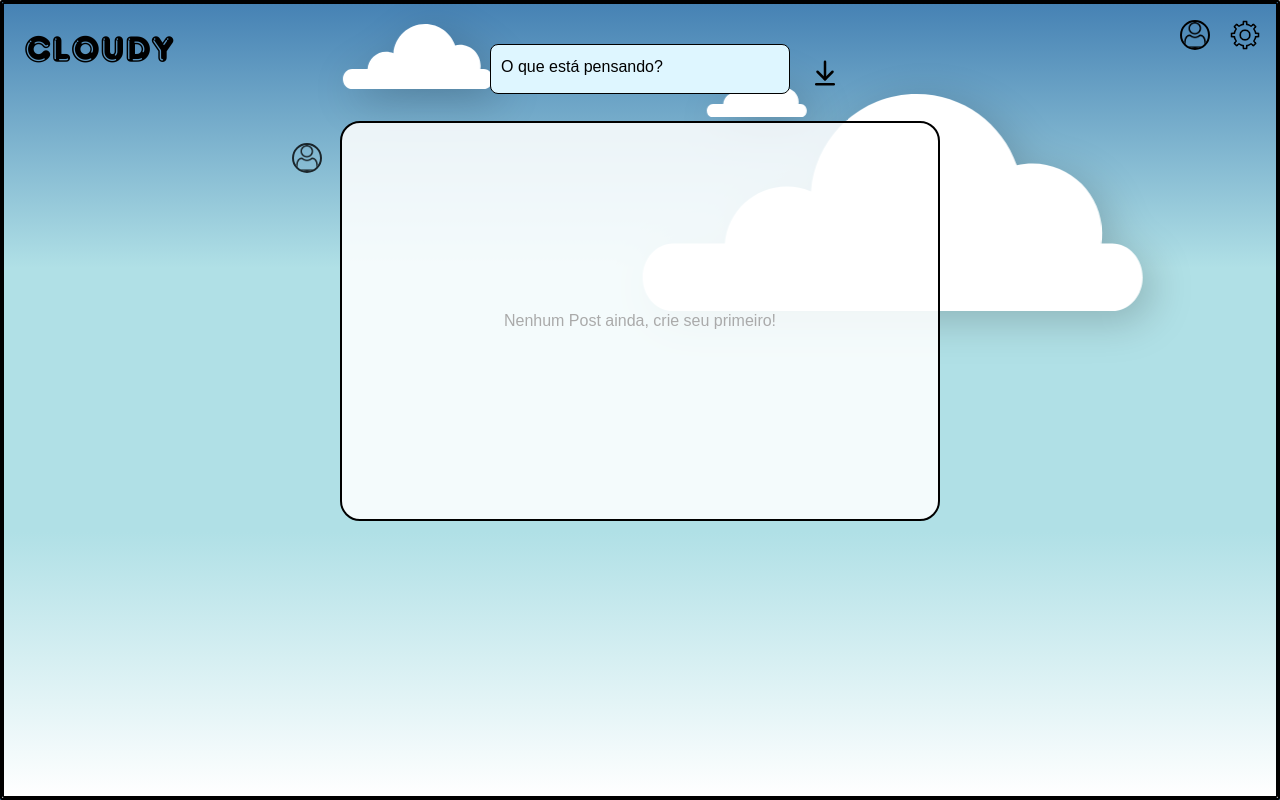
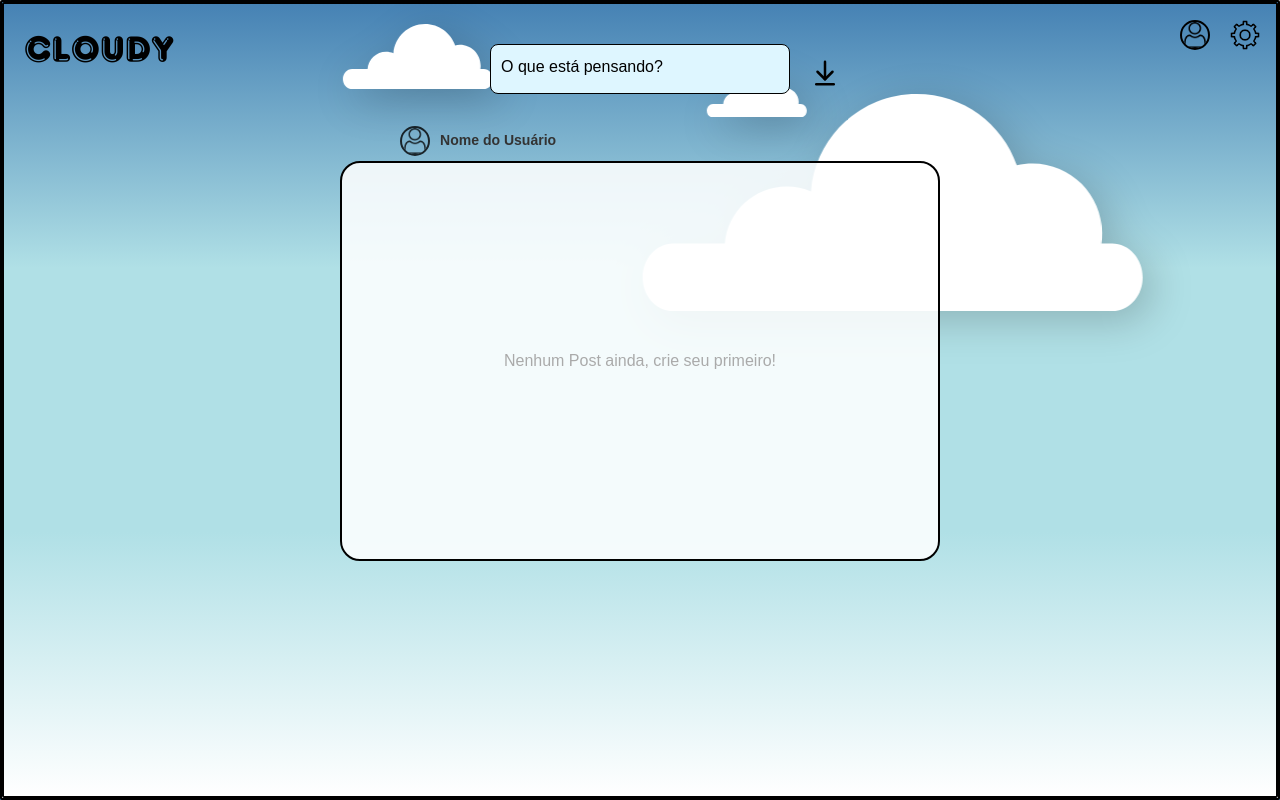
Before and after one commit to Igorrst/Cloudy, a React (Vite) app: page /home in a window 1280 px wide. Built offline with nearby package versions, Linux system fonts and the light colour scheme.

Commit message:
updatingUserPost

```diff
--- a/src/pages/Home/index.tsx
+++ b/src/pages/Home/index.tsx
@@ -1,4 +1,4 @@
-import { useEffect, useRef, useState } from "react";
+import { useState } from "react";
 import { motion, AnimatePresence } from "framer-motion";
 import {
   Container,
@@ -10,7 +10,6 @@ import {
   CommentButton,
   UserTop,
   UserPost,
-  UserModal,
 } from "./styles";
 import User from "../../components/User";
 import DownIcon from "../../assets/down.svg";
@@ -19,30 +18,25 @@ import HeartIcon from "../../assets/heart.svg";
 import HeartRedIcon from "../../assets/heart-red.svg";
 
 const Home = () => {
-  const [showModal, setShowModal] = useState(false);
-  const modalRef = useRef<HTMLDivElement>(null);
-  const [posts, setPosts] = useState<string[]>([]);
+  const [posts, setPosts] = useState<any[]>([]);
   const [currentPostIndex, setCurrentPostIndex] = useState(0);
   const [newPost, setNewPost] = useState("");
   const [likedPosts, setLikedPosts] = useState<boolean[]>([]);
 
   const handleAddPost = () => {
     if (newPost.trim()) {
-      setPosts([newPost, ...posts]);
+      const newPostObject = { content: newPost };
+      setPosts([newPostObject, ...posts]);
       setLikedPosts([false, ...likedPosts]);
       setNewPost("");
     }
   };
 
   const handleScroll = (event: React.WheelEvent) => {
-    if (event.deltaY > 0) {
-      if (currentPostIndex < posts.length - 1) {
+    if (event.deltaY > 0 && currentPostIndex < posts.length - 1) {
       setCurrentPostIndex(currentPostIndex + 1);
-      }
-    } else {
-      if (currentPostIndex > 0) {
+    } else if (event.deltaY < 0 && currentPostIndex > 0) {
       setCurrentPostIndex(currentPostIndex - 1);
-      }
     }
   };
 
@@ -51,19 +45,6 @@ const Home = () => {
     updatedLikes[index] = !updatedLikes[index];
     setLikedPosts(updatedLikes);
   };
-
-  useEffect(() => {
-    const handleClickOutside = (event: MouseEvent) => {
-      if (modalRef.current && !modalRef.current.contains(event.target as Node)) {
-        setShowModal(false);
-      }
-    };
-
-    document.addEventListener("mousedown", handleClickOutside);
-    return () => {
-      document.removeEventListener("mousedown", handleClickOutside);
-    };
-  }, []);
 
   return (
     <Container>
@@ -92,7 +73,7 @@ const Home = () => {
                 exit={{ opacity: 0, y: -80 }}
                 transition={{ duration: 0.5 }}
               >
-                <Post>{posts[currentPostIndex]}</Post>
+                <Post>{posts[currentPostIndex].content}</Post>
               </motion.div>
             </AnimatePresence>
             <HeartButton
@@ -114,16 +95,9 @@ const Home = () => {
         ) : (
           <p>Nenhum Post ainda, crie seu primeiro!</p>
         )}
-          <UserPost onClick={() => setShowModal(true)}>
+        <UserPost>
           <User />
-          {showModal && (
-            <UserModal ref={modalRef}>
           <h3>Nome do Usuário</h3>
-              <button className="profile-btn" onClick={() => console.log("Redirecionar para perfil")}>
-                Ir para o perfil
-              </button>
-            </UserModal>
-          )}
         </UserPost>
       </BoxPost>
     </Container>
--- a/src/pages/Home/styles.ts
+++ b/src/pages/Home/styles.ts
@@ -74,6 +74,7 @@ export const IconButton = styled.button`
 export const BoxPost = styled.div`
   width: 100%;
   max-width: 600px;
+  top: 40px;
   min-height: 400px;
   height: auto;
   border: 2px solid black;
@@ -178,69 +179,24 @@ export const UserTop = styled.div`
 `;
 
 export const UserPost = styled.div`
-  position: absolute;
-  top: 20px;
-  left: -50px;
+  position: fixed;
+  padding-bottom: 440px;
+  left: 400px;
   z-index: 10;
   display: flex;
   justify-content: center;
   align-items: center;
+  font-size: 12px;
 
-    img {
+  img {
     width: 30px;
     height: 30px;
     opacity: 0.8;
-  }
-
-  &:hover img {
-    transform: scale(1.2);
-  }
-
-  &:active img {
-    transform: scale(0.9);
+    margin-right: 10px;
   }
 
   @media (max-width: 480px) {
     right: 280px;
+    left: 100px;
   }
 `;
-
-export const UserModal = styled.div`
-  position: absolute;
-  top: 40px;
-  left: 0;
-  margin-right: 100px;
-  background: white;
-  border: 1px solid black;
-  border-radius: 10px;
-  padding: 15px;
-  width: 180px;
-  box-shadow: 2px 2px 5px rgba(0, 0, 0, 0.2);
-  text-align: center;
-  display: flex;
-  flex-direction: column;
-  align-items: center;
-  gap: 10px;
-
-  h3 {
-    font-size: 14px;
-    margin-bottom: 8px;
-  }
-
-  }
-
-  .profile-btn {
-    width: 100%;
-    padding: 8px;
-    background: #009BDE;
-    color: white;
-    border: 1px solid black;
-    border-radius: 8px;
-    cursor: pointer;
-    font-size: 14px;
-  }
-
-  .profile-btn:hover {
-    background:rgb(123, 215, 255);
-  }
-`;
```
Lines whose indentation alone changed are shown as unchanged.
